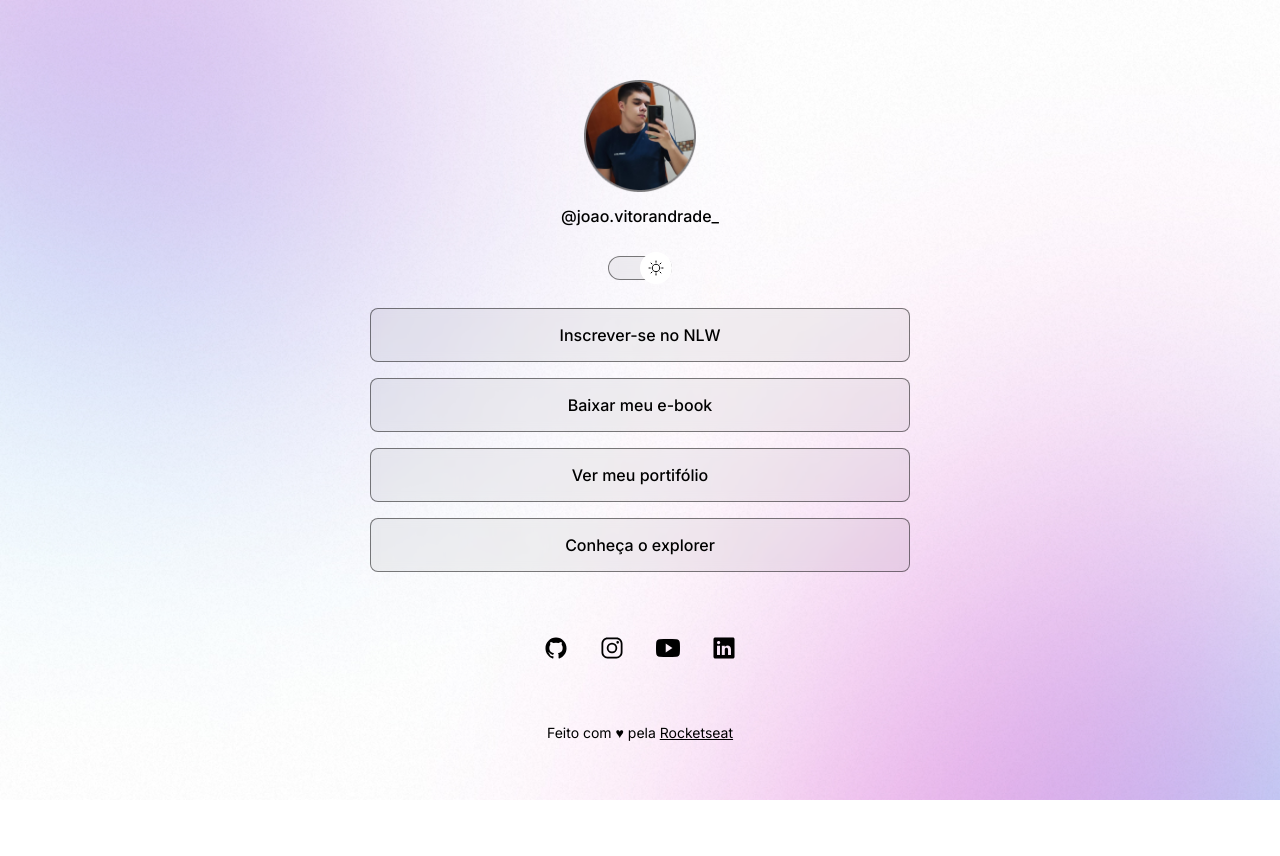
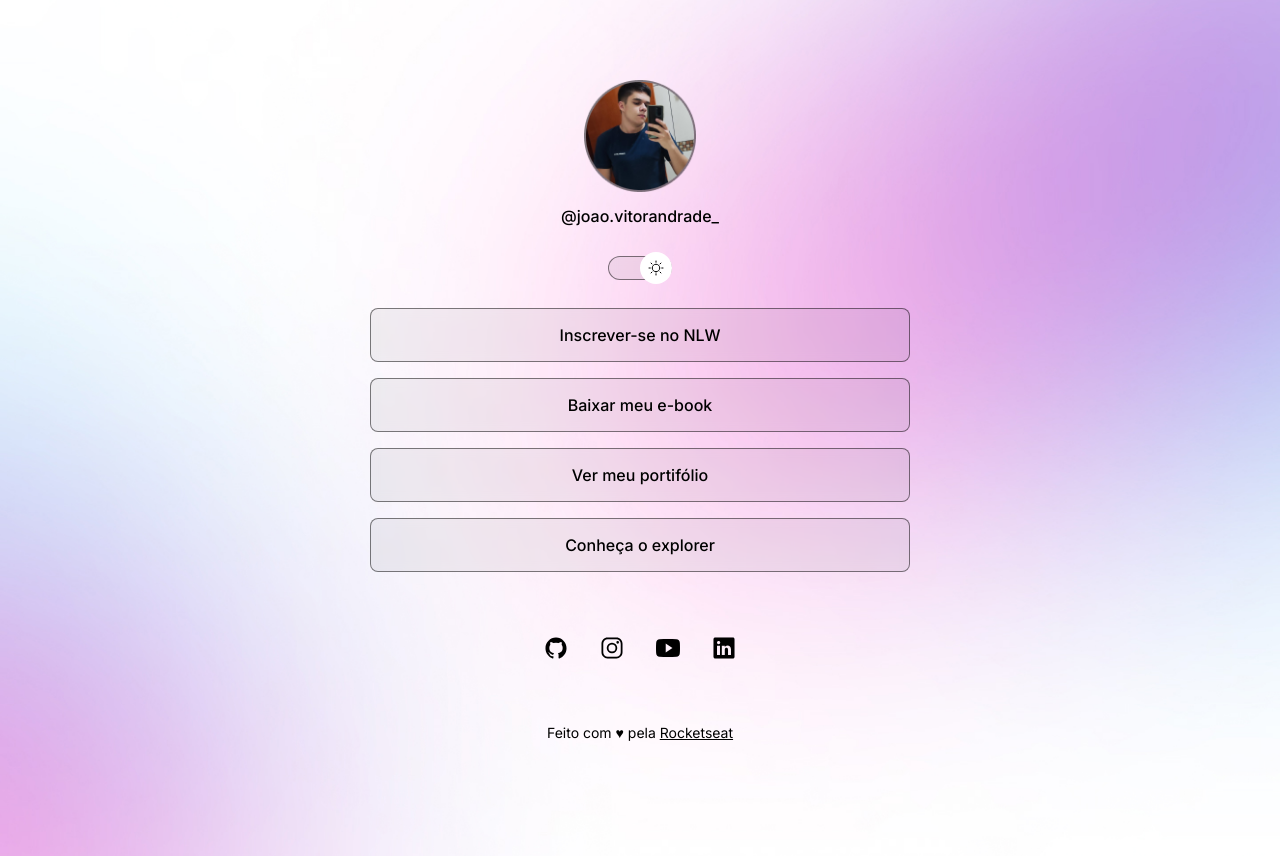
Before and after one commit to JVitor1011/dev-links, a plain HTML site: page index.html in a window 1280 px wide. Both pictures are taken after a click on the element 640 px from the left and 267 px from the top of the page. Before the commit the page ends 800 px from the top, so only its background shows below. Drawn offline with nearby package versions, Linux system fonts and the light colour scheme.

Commit message:
change background based on media

```diff
--- a/style.css
+++ b/style.css
@@ -29,6 +29,7 @@ body {
   background-repeat: no-repeat;
   background-position: top center;
   background-size: cover;
+  height: 100vh;
 }
 
 body * {
@@ -157,3 +158,12 @@ footer {
   text-align: center;
   font-size: 14px;
 }
+@media (min-width: 700px) {
+  :root {
+    --br-url: url(./assets/bg-desktop-dark.jpg);
+  }
+
+  .light {
+    --bg-url: url(././assets/bg-desktop-light.jpg);
+  }
+}
```
Also changed, not shown: assets/bg-desktop-dark.jpg (added), assets/bg-desktop-light.jpg (added).
